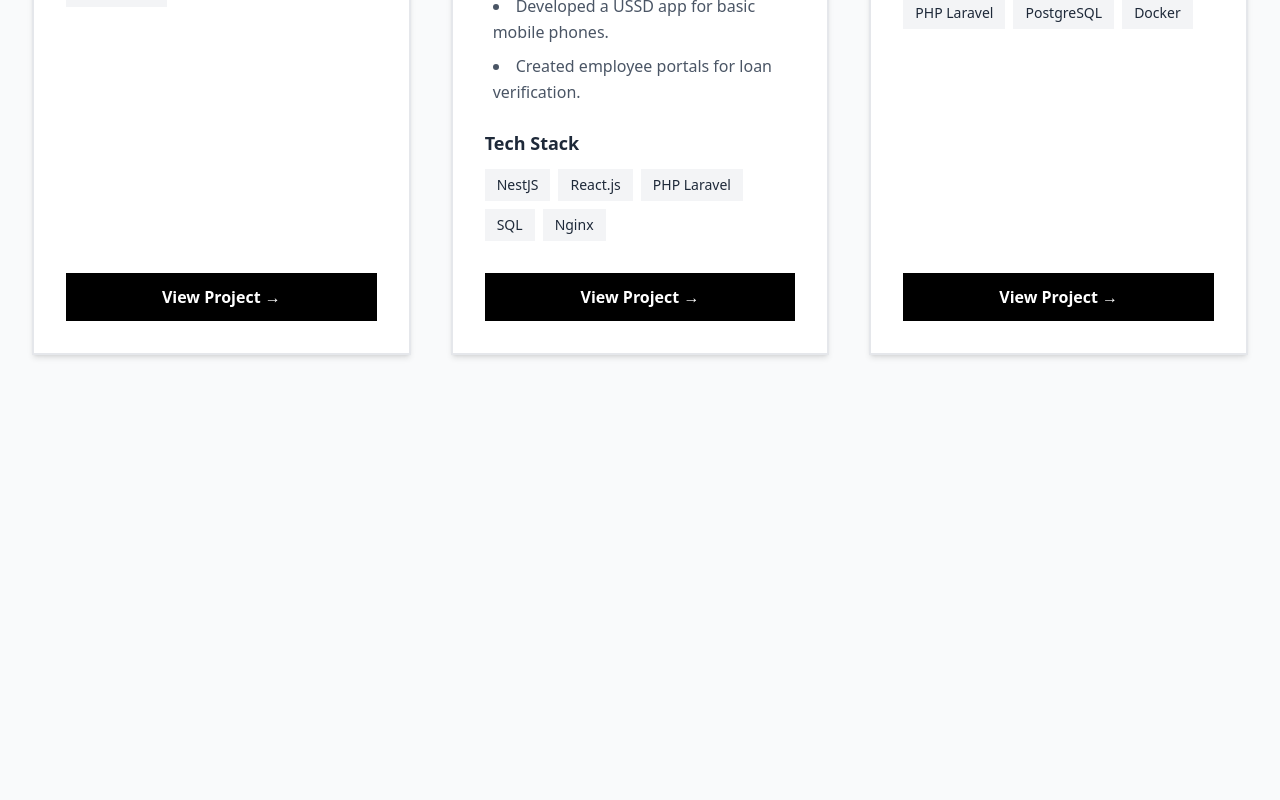
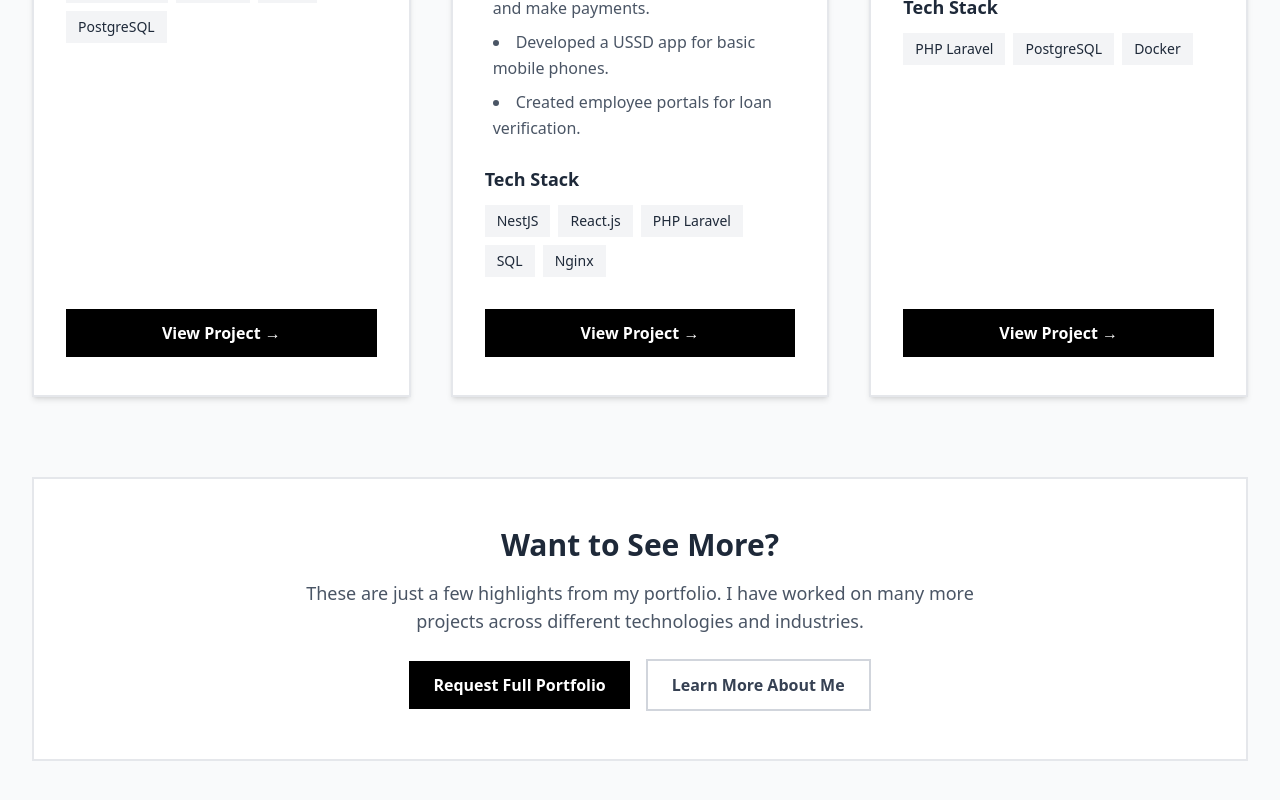
Before and after one commit to muhenge/port, a Next.js app: page /work in a window 1280 px wide. Shown: the part 860-1660 px from the top of the page. Before the commit the page ends 1295 px from the top, so only its background shows below. Built offline with nearby package versions, Linux system fonts and the light colour scheme.

Commit message:
Update UI all

```diff
--- a/src/app/globals.css
+++ b/src/app/globals.css
@@ -146,13 +146,102 @@ html {
   width: 200%;
   height: 200%;
   background: linear-gradient(45deg,
-      rgba(99, 102, 241, 0.03) 0%,
-      rgba(239, 68, 68, 0.03) 25%,
-      rgba(16, 185, 129, 0.03) 50%,
-      rgba(245, 158, 11, 0.03) 75%,
-      rgba(139, 92, 246, 0.03) 100%);
-  animation: float 20s ease-in-out infinite;
+      rgba(99, 102, 241, 0.05) 0%,
+      rgba(239, 68, 68, 0.05) 25%,
+      rgba(16, 185, 129, 0.05) 50%,
+      rgba(245, 158, 11, 0.05) 75%,
+      rgba(139, 92, 246, 0.05) 100%);
+  animation: float 25s ease-in-out infinite;
   z-index: -1;
+}
+
+.animated-bg::after {
+  content: '';
+  position: absolute;
+  top: 0;
+  left: 0;
+  width: 100%;
+  height: 100%;
+  background:
+    radial-gradient(circle at 20% 30%, rgba(99, 102, 241, 0.08) 0%, transparent 50%),
+    radial-gradient(circle at 80% 70%, rgba(239, 68, 68, 0.06) 0%, transparent 50%),
+    radial-gradient(circle at 60% 20%, rgba(16, 185, 129, 0.05) 0%, transparent 50%),
+    radial-gradient(circle at 30% 80%, rgba(245, 158, 11, 0.07) 0%, transparent 50%);
+  animation: pulse 15s ease-in-out infinite;
+  z-index: -1;
+}
+
+/* Additional background animations */
+@keyframes pulse {
+
+  0%,
+  100% {
+    opacity: 0.3;
+  }
+
+  50% {
+    opacity: 0.8;
+  }
+}
+
+@keyframes drift {
+  0% {
+    transform: translateX(-50px) translateY(-50px) rotate(0deg);
+  }
+
+  25% {
+    transform: translateX(50px) translateY(-25px) rotate(90deg);
+  }
+
+  50% {
+    transform: translateX(25px) translateY(50px) rotate(180deg);
+  }
+
+  75% {
+    transform: translateX(-25px) translateY(25px) rotate(270deg);
+  }
+
+  100% {
+    transform: translateX(-50px) translateY(-50px) rotate(360deg);
+  }
+}
+
+/* Floating geometric shapes */
+.bg-shapes {
+  position: absolute;
+  top: 0;
+  left: 0;
+  width: 100%;
+  height: 100%;
+  overflow: hidden;
+  z-index: -1;
+}
+
+.bg-shapes::before,
+.bg-shapes::after {
+  content: '';
+  position: absolute;
+  border-radius: 50%;
+  animation: drift 40s linear infinite;
+}
+
+.bg-shapes::before {
+  width: 80px;
+  height: 80px;
+  background: linear-gradient(45deg, rgba(99, 102, 241, 0.04), rgba(139, 92, 246, 0.04));
+  top: 20%;
+  left: 10%;
+  animation-delay: -10s;
+}
+
+.bg-shapes::after {
+  width: 120px;
+  height: 120px;
+  background: linear-gradient(135deg, rgba(239, 68, 68, 0.03), rgba(245, 158, 11, 0.03));
+  top: 60%;
+  right: 15%;
+  animation-delay: -25s;
+  animation-direction: reverse;
 }
 
 /* @plugin "tailwindcss-animate";
@@ -319,3 +408,156 @@ a {
 /*    @apply bg-background text-foreground;*/
 /*  }*/
 /*}*/
+
+/* Mouse interaction effects */
+.hover-glow {
+  position: relative;
+  transition: all 0.3s ease;
+}
+
+.hover-glow:hover {
+  transform: translateY(-3px);
+  box-shadow: 0 15px 35px rgba(0, 0, 0, 0.1);
+}
+
+.hover-glow:hover::before {
+  content: '';
+  position: absolute;
+  top: -2px;
+  left: -2px;
+  right: -2px;
+  bottom: -2px;
+  background: linear-gradient(45deg,
+      rgba(99, 102, 241, 0.1),
+      rgba(239, 68, 68, 0.1),
+      rgba(16, 185, 129, 0.1),
+      rgba(245, 158, 11, 0.1));
+  z-index: -1;
+  animation: pulse 2s ease-in-out infinite;
+}
+
+/* Particle effect */
+@keyframes particle-float {
+  0% {
+    transform: translateY(100vh) rotate(0deg);
+    opacity: 0;
+  }
+
+  10% {
+    opacity: 0.6;
+  }
+
+  90% {
+    opacity: 0.6;
+  }
+
+  100% {
+    transform: translateY(-100px) rotate(360deg);
+    opacity: 0;
+  }
+}
+
+.particles {
+  position: absolute;
+  top: 0;
+  left: 0;
+  width: 100%;
+  height: 100%;
+  overflow: hidden;
+  z-index: -1;
+}
+
+.particles::before,
+.particles::after {
+  content: '';
+  position: absolute;
+  width: 3px;
+  height: 3px;
+  background: rgba(99, 102, 241, 0.3);
+  border-radius: 50%;
+  animation: particle-float 25s linear infinite;
+}
+
+.particles::before {
+  left: 25%;
+  animation-delay: -8s;
+}
+
+.particles::after {
+  left: 75%;
+  animation-delay: -15s;
+  background: rgba(139, 92, 246, 0.3);
+}
+
+/* Interactive cursor effect */
+.cursor-glow {
+  cursor: none;
+}
+
+.cursor-glow::before {
+  content: '';
+  position: fixed;
+  top: 0;
+  left: 0;
+  width: 20px;
+  height: 20px;
+  background: radial-gradient(circle, rgba(99, 102, 241, 0.4) 0%, transparent 70%);
+  border-radius: 50%;
+  pointer-events: none;
+  z-index: 9999;
+  transition: transform 0.1s ease-out;
+  transform: translate(-50%, -50%);
+  mix-blend-mode: difference;
+}
+
+/* Enhanced hover effects for buttons and links */
+.interactive-element {
+  position: relative;
+  overflow: hidden;
+}
+
+.interactive-element::before {
+  content: '';
+  position: absolute;
+  top: 50%;
+  left: 50%;
+  width: 0;
+  height: 0;
+  background: radial-gradient(circle, rgba(255, 255, 255, 0.2) 0%, transparent 70%);
+  transition: all 0.5s ease;
+  transform: translate(-50%, -50%);
+  z-index: -1;
+}
+
+.interactive-element:hover::before {
+  width: 300px;
+  height: 300px;
+}
+
+/* Ripple effect on click */
+@keyframes ripple {
+  0% {
+    transform: scale(0);
+    opacity: 1;
+  }
+
+  100% {
+    transform: scale(4);
+    opacity: 0;
+  }
+}
+
+.ripple-effect {
+  position: relative;
+  overflow: hidden;
+}
+
+.ripple-effect::after {
+  content: '';
+  position: absolute;
+  border-radius: 50%;
+  background: rgba(255, 255, 255, 0.3);
+  transform: scale(0);
+  animation: ripple 0.6s linear;
+  z-index: 0;
+}
--- a/src/app/work/page.tsx
+++ b/src/app/work/page.tsx
@@ -44,23 +44,33 @@ export default function ProjectsPage() {
   ];
 
   return (
-    <main className="min-h-screen bg-gray-50 pt-20 sm:pt-24 pb-20 sm:pb-8">
+    <main className="min-h-screen bg-gray-50 pt-20 sm:pt-24 pb-20 sm:pb-8 animated-bg relative">
+      {/* Enhanced Background Effects */}
+      <div className="bg-shapes"></div>
+      <div className="particles"></div>
+
+
       <div className="max-w-7xl mx-auto px-4 sm:px-6 lg:px-8 py-8 sm:py-12">
         <section className="text-center mb-16 sm:mb-20 animate-fade-in-up">
           <h1 className="text-4xl sm:text-5xl lg:text-6xl font-bold text-gray-800 mb-6">
-            My Work
+            Featured Work
           </h1>
-          <p className="text-lg sm:text-xl text-gray-600 max-w-3xl mx-auto leading-relaxed">
-            Here are some of the projects I've worked on, showcasing my skills and
+          <p className="text-lg sm:text-xl text-gray-600 max-w-3xl mx-auto leading-relaxed mb-4">
+            Here are some selected highlights from my portfolio, showcasing my skills and
             experience in building scalable and efficient web applications.
           </p>
+          <div className="flex items-center justify-center gap-2 text-gray-500">
+            <span className="text-sm font-medium">Selected from other projects</span>
+            <span className="w-2 h-2 bg-gray-400 rounded-full"></span>
+            <span className="text-sm font-medium">More available upon request</span>
+          </div>
         </section>
 
         <section className="grid grid-cols-1 lg:grid-cols-2 xl:grid-cols-3 gap-8 lg:gap-10">
           {projects.map((project, index) => (
             <div
               key={project.id}
-              className="bg-white p-6 lg:p-8 border-2 border-gray-200 shadow-md hover:shadow-xl hover:border-black transition-all duration-300 flex flex-col transform hover:-translate-y-2 animate-fade-in-up"
+              className="bg-white p-6 lg:p-8 border-2 border-gray-200 shadow-md hover:shadow-xl hover:border-black transition-all duration-300 flex flex-col transform hover:-translate-y-2 animate-fade-in-up hover-glow"
               style={{ animationDelay: `${index * 0.2}s` }}
             >
               <div className="flex-1">
@@ -106,7 +116,7 @@ export default function ProjectsPage() {
                     href={project.link}
                     target="_blank"
                     rel="noopener noreferrer"
-                    className="inline-block w-full text-center bg-black text-white px-6 py-3 hover:bg-white hover:text-black hover:border-2 hover:border-black hover:shadow-md transition-all duration-300 font-semibold"
+                    className="inline-block w-full text-center bg-black text-white px-6 py-3 hover:bg-white hover:text-black hover:border-2 hover:border-black hover:shadow-md transition-all duration-300 font-semibold interactive-element"
                   >
                     View Project →
                   </Link>
@@ -115,7 +125,31 @@ export default function ProjectsPage() {
             </div>
           ))}
         </section>
+
+        {/* More Projects CTA */}
+        <section className="text-center mt-16 sm:mt-20 bg-white p-8 lg:p-12 border-2 border-gray-200 animate-fade-in-up" style={{ animationDelay: '0.6s' }}>
+          <h2 className="text-2xl sm:text-3xl font-bold text-gray-800 mb-4">
+            Want to See More?
+          </h2>
+          <p className="text-lg text-gray-600 mb-6 max-w-2xl mx-auto">
+            These are just a few highlights from my portfolio. I have worked on many more projects across different technologies and industries.
+          </p>
+          <div className="flex flex-col sm:flex-row gap-4 justify-center items-center">
+            <Link
+              href="/contact"
+              className="bg-black text-white px-6 py-3 font-semibold hover:bg-white hover:text-black hover:border-2 hover:border-black transition-all duration-300 transform hover:scale-105 interactive-element hover-glow"
+            >
+              Request Full Portfolio
+            </Link>
+            <Link
+              href="/about"
+              className="border-2 border-gray-300 text-gray-700 px-6 py-3 font-semibold hover:border-black hover:text-black transition-all duration-300 transform hover:scale-105 interactive-element hover-glow"
+            >
+              Learn More About Me
+            </Link>
+          </div>
+        </section>
       </div>
-    </main >
+    </main>
   );
 }
```
Also changed, not shown: src/app/about/page.tsx (+12 -5 lines), src/app/contact/page.tsx (+12 -7 lines), src/app/page.tsx (+11 -6 lines).
